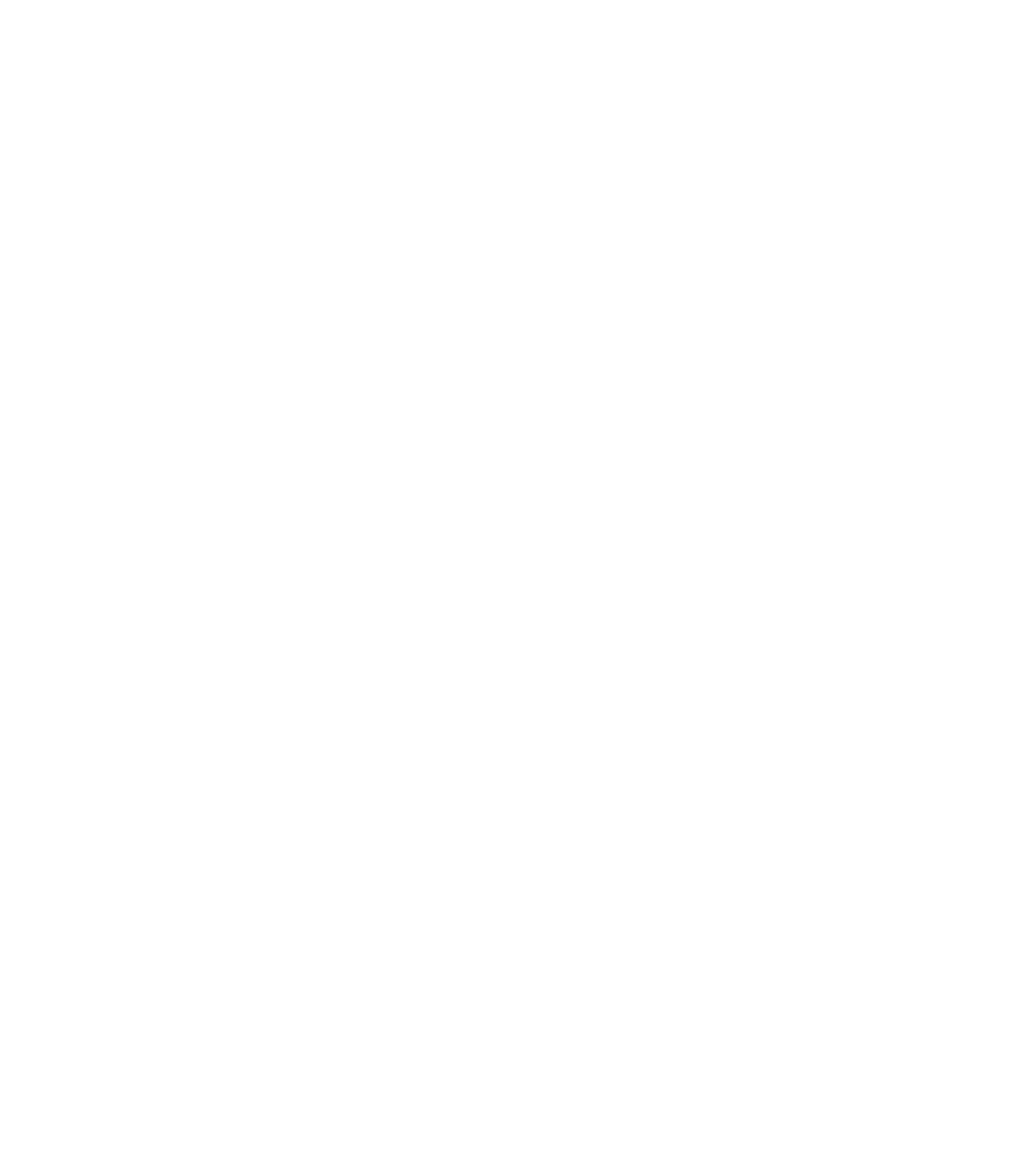
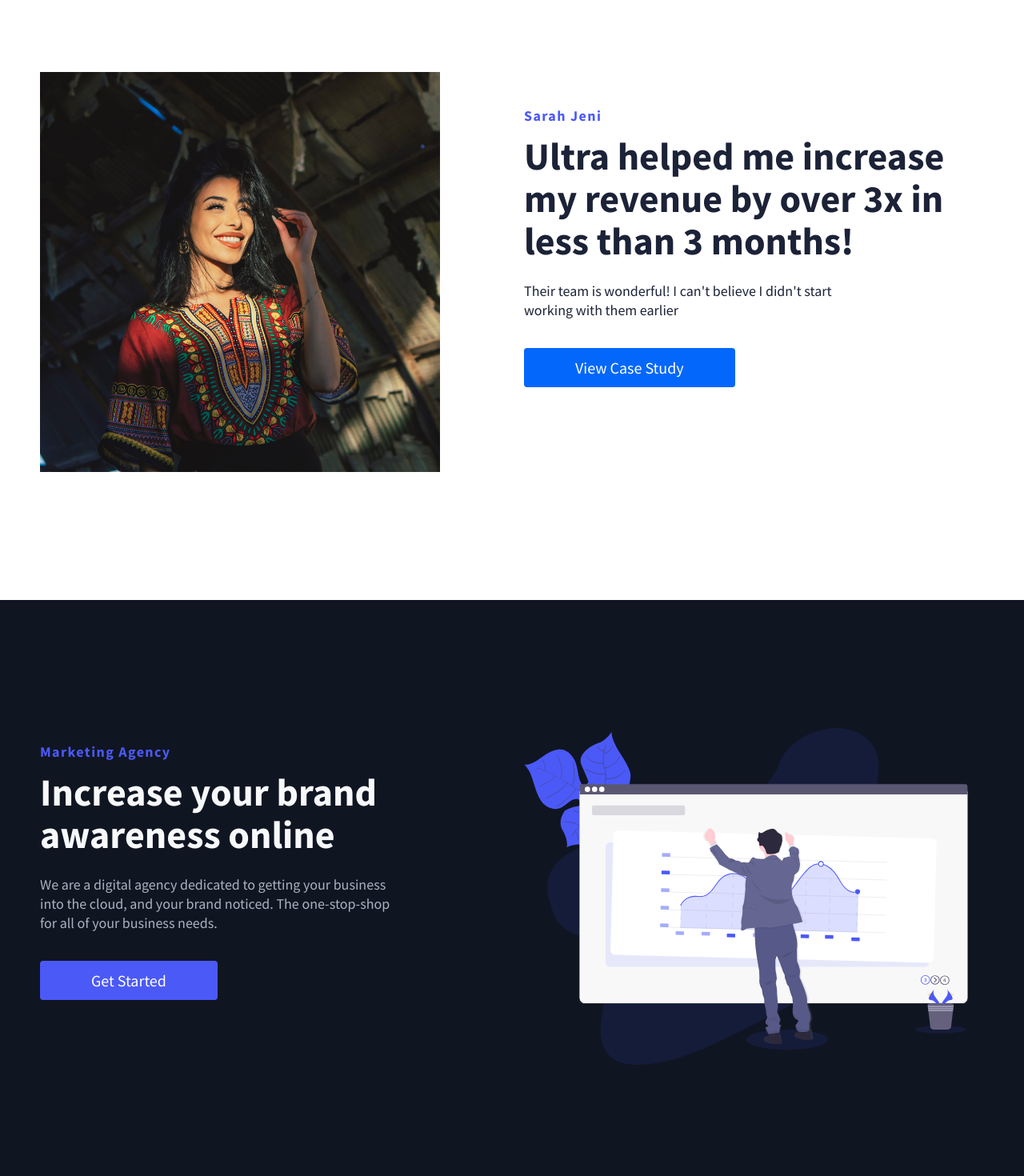
Before and after one commit to JoelAngels/Digital-Agency, a React (Create React App) app: page / in a window 1280 px wide. Shown: the part 900-2370 px from the top of the page at 80% size. Before the commit the page ends 830 px from the top, so only its background shows below. Built offline with nearby package versions, Linux system fonts and the light colour scheme; a web font is replaced by a local one.

Commit message:
Styled the body section but mising ther price section

```diff
--- a/src/components/Navbar/Navbar.Elements.js
+++ b/src/components/Navbar/Navbar.Elements.js
@@ -11,6 +11,7 @@ export const Nav = styled.nav`
   align-items: center;
   font-size: 1.2rem;
   position: sticky;
+  top: 0;
   z-index: 999; //this goes above everything else
 `;
 
@@ -51,7 +52,7 @@ display: none;
   }
 `;
 
-export const NavMenu  = styled.ul`
+export const NavMenu = styled.ul`
   display: flex;
   align-items: center;
   list-style: none;
@@ -64,7 +65,7 @@ text-align: center;
     height: 90vh;
     position: absolute;
     top: 80px;
-  left: ${({click}) => (click ? 0 : "-100%")};
+    left: ${({ click }) => (click ? 0 : "-100%")};
     opacity: 1;
     transition: all 0.5s ease;
     background: #101522;
--- a/src/pages/HomePage/Data.js
+++ b/src/pages/HomePage/Data.js
@@ -14,3 +14,55 @@ export const homeObjOne = {
   alt: "Image",
   start: "",
 };
+
+export const homeObjTwo = {
+  lightBg: true,
+  primary: false,
+  imgStart: "start",
+  lightTopLine: false,
+  lightTextDesc: false,
+  buttonLabel: "View Case Study",
+  description:
+    "Their team is wonderful! I can't believe I didn't start working with them earlier",
+  headline:
+    "Ultra helped me increase my revenue by over 3x in less than 3 months!",
+  lightText: false,
+  topLine: "Sarah Jeni",
+  img: require("../../images/profile.jpg").default,
+  alt: "Image",
+  start: "true",
+};
+
+export const homeObjThree = {
+  lightBg: false,
+  primary: true,
+  imgStart: "",
+  lightTopLine: true,
+  lightTextDesc: true,
+  buttonLabel: "Get Started",
+  description:
+    "We are a digital agency dedicated to getting your business into the cloud, and your brand noticed. The one-stop-shop for all of your business needs.",
+  headline: "Increase your brand awareness online",
+  lightText: true,
+  topLine: "Marketing Agency",
+  img: require("../../images/svg-2.svg").default,
+  alt: "Image",
+  start: "",
+};
+
+export const homeObjFour = {
+  lightBg: false,
+  primary: true,
+  imgStart: "start",
+  lightTopLine: true,
+  lightTextDesc: true,
+  buttonLabel: "Get Started",
+  description:
+    "We help business owners increase their revenue.Our Team focuses on producing results. We offer unique specialist that can help you achieve your business goals.",
+  headline: "Lead Generation Specialist for Online Businesses",
+  lightText: true,
+  topLine: "Marketing Agency",
+  img: require("../../images/svg-3.svg").default,
+  alt: "Image",
+  start: "true",
+};
--- a/src/pages/HomePage/Home.js
+++ b/src/pages/HomePage/Home.js
@@ -1,11 +1,14 @@
 import React from "react";
 import { InfoSection } from "../../components";
-import { homeObjOne } from "./Data";
+import { homeObjOne, homeObjTwo, homeObjThree, homeObjFour } from "./Data";
 
 const Home = () => {
   return (
     <>
       <InfoSection {...homeObjOne} />
+      <InfoSection {...homeObjTwo} />
+      <InfoSection {...homeObjThree} />
+      <InfoSection {...homeObjFour} />
     </>
   );
 };
```
Lines whose indentation alone changed are shown as unchanged.
